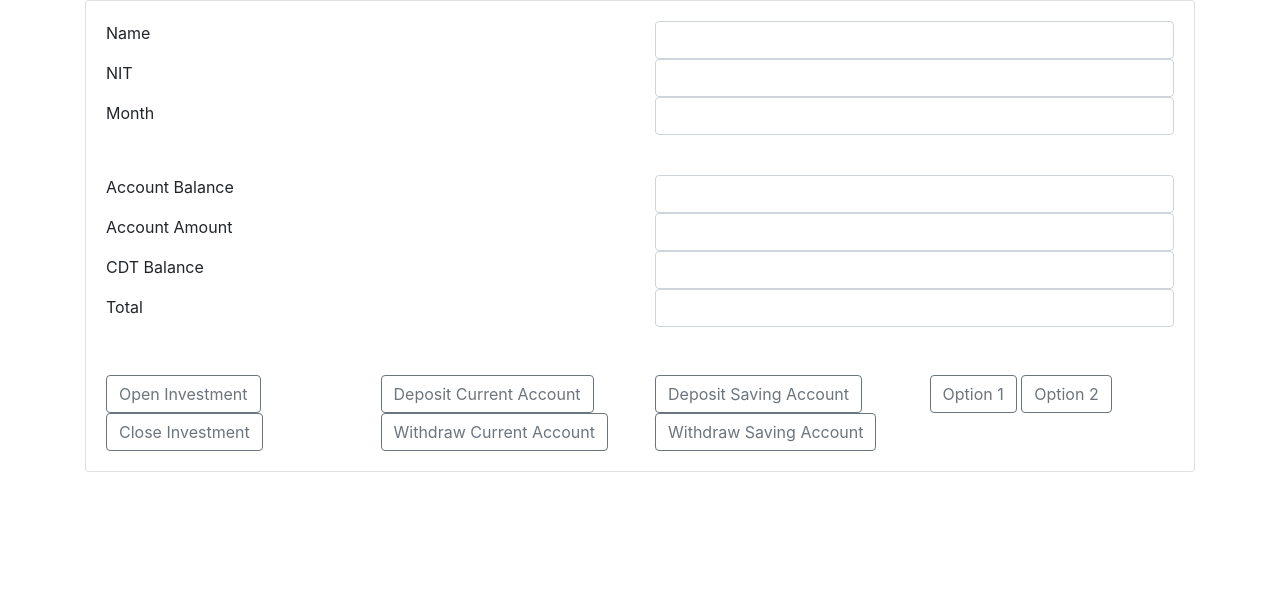
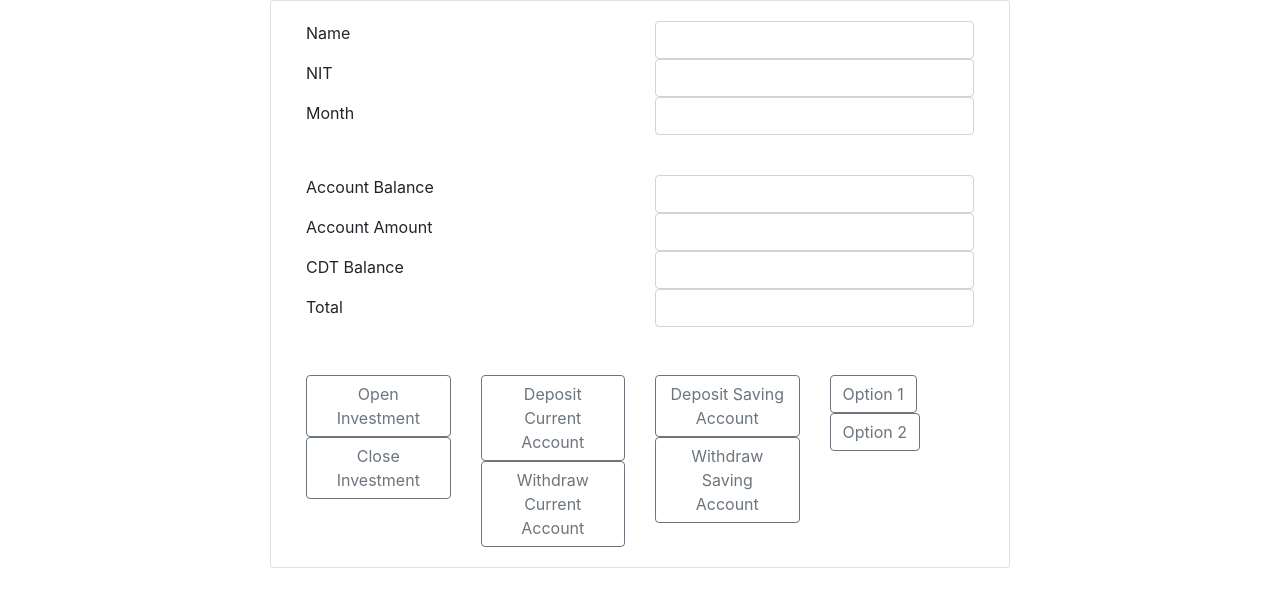
Before and after one commit to Andres6936/N1-SimuladorBancario-Bootstrap, a plain HTML site: page index.html in a window 1280 px wide. Drawn offline with nearby package versions, Linux system fonts and the light colour scheme.

Commit message:
Align Elements in the center

```diff
--- a/index.html
+++ b/index.html
@@ -15,7 +15,7 @@
 <body>
 
 <main class="container">
-    <div class="card">
+    <div class="card col-8 mx-auto">
         <section class="card-body row row-cols-2">
             <div class="col">
                 <p class="card-text">Name</p>
```
